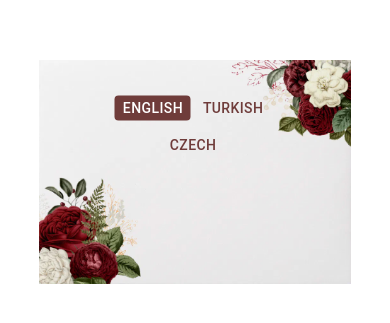
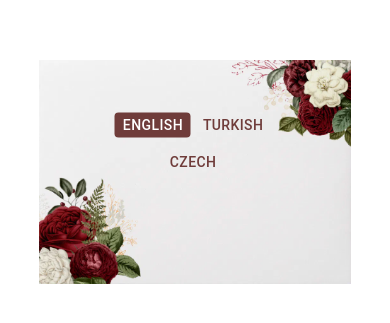
Before and after one commit to wonderunka/wonderunka.github.io, a React (Create React App) app: page / in a window 390 px wide. Shown: the part 279-602 px from the top of the page. Built offline with nearby package versions, Linux system fonts and the light colour scheme.

Commit message:
updated styles for mobile screen

```diff
--- a/src/Envelope.css
+++ b/src/Envelope.css
@@ -18,7 +18,7 @@
   transform: translate(-50%, -50%);
   font-weight: bold;
   text-align: center;
-  margin-top: -2vh;
+  margin-bottom: -2vh;
   /* Adjust the margin-top */
   color: rgb(111, 60, 58);
   font-family: 'MrsEavesRoman Regular';
```
